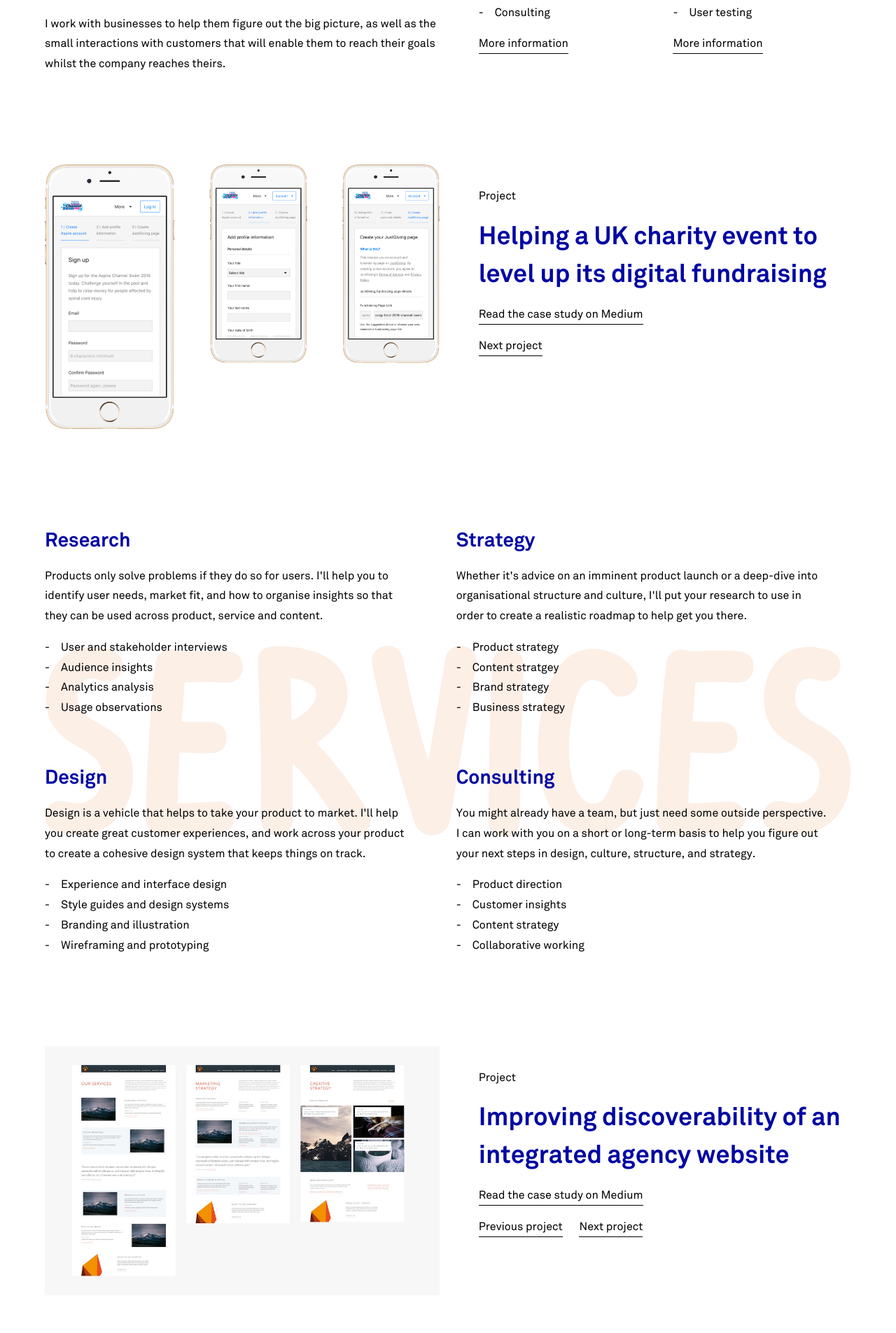
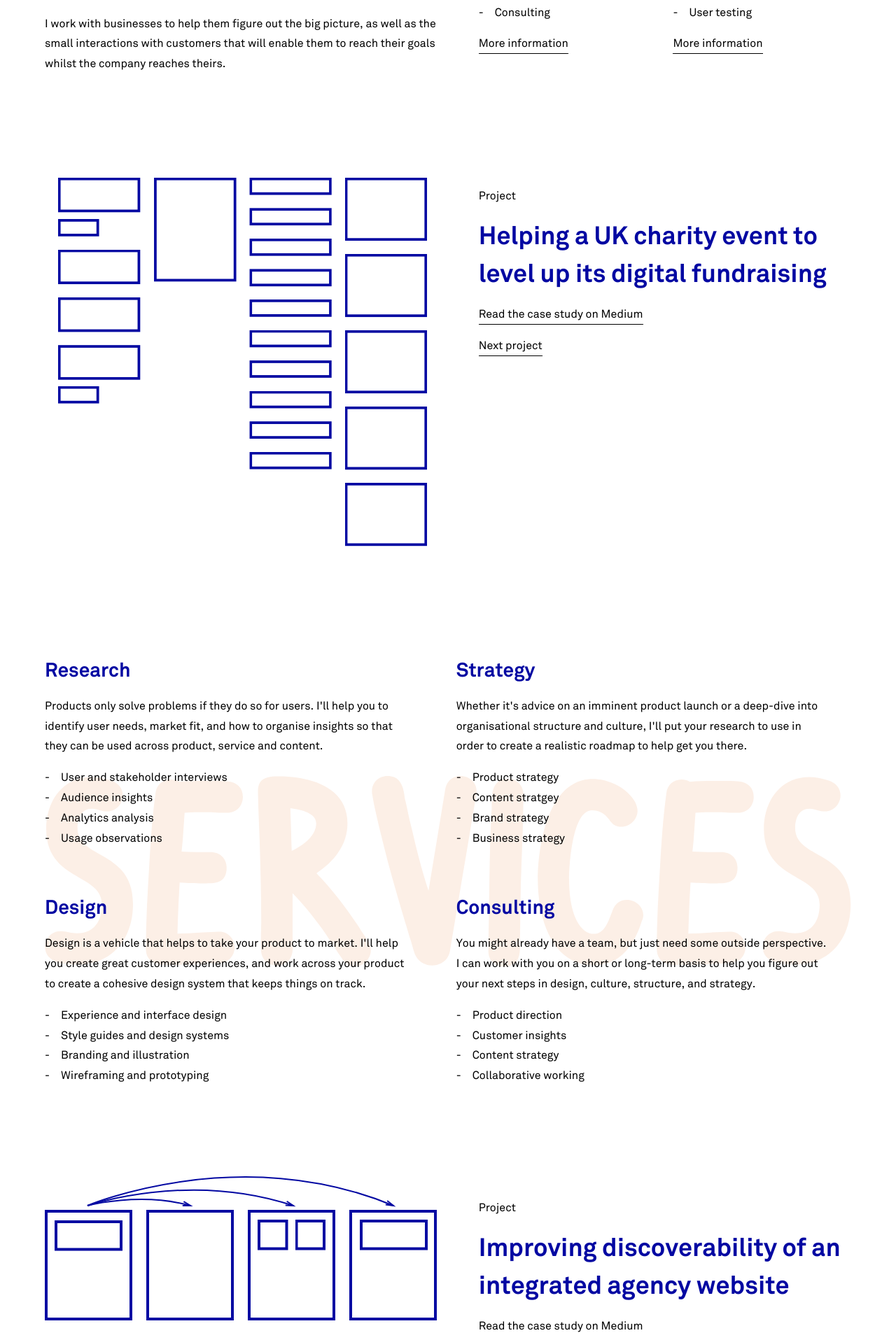
Before and after one commit to craigthomasfrost/cfdesigner.github.io, a Jekyll site: the page built from index.html, in a window 1280 px wide. Shown: the part 919-2824 px from the top of the page at 70% size. Built offline with Jekyll 4.4.1, drawn with Linux system fonts in a browser that asks for light colours.

Commit message:
visual updates

```diff
--- a/index.html
+++ b/index.html
@@ -64,7 +64,7 @@ layout: default
     <div class="m-b-4 m-b-8@m">
         <div class="layout">
             <div class="layout__item layout__item--12-of-12 layout__item--6-of-12@m">
-                <img src="/images/charity.png" alt="" class="">
+                <img src="/images/charity.svg" alt="" class="">
             </div>
             <div class="layout__item layout__item--12-of-12 layout__item--6-of-12@m">
                 <div class="p-t-2 p-l-2@m">
@@ -131,7 +131,7 @@ layout: default
     <div class="m-b-4 m-b-8@m">
         <div class="layout">
             <div class="layout__item layout__item--12-of-12 layout__item--6-of-12@m">
-                <img src="/images/agency.jpg" alt="" class="">
+                <img src="/images/agency.svg" alt="" class="">
             </div>
             <div class="layout__item layout__item--12-of-12 layout__item--6-of-12@m">
                 <div class="p-t-2 p-l-2@m">
@@ -200,7 +200,7 @@ layout: default
     <div class="m-b-4 m-b-8@m">
         <div class="layout">
             <div class="layout__item layout__item--12-of-12 layout__item--6-of-12@m">
-                <img src="/images/grocer.jpg" alt="" class="">
+                <img src="/images/grocer.svg" alt="" class="">
             </div>
             <div class="layout__item layout__item--12-of-12 layout__item--6-of-12@m">
                 <div class="p-t-2 p-l-2@m">
```
Also changed, not shown: images/agency.jpg (deleted), images/agency.svg (added), images/charity.png (deleted), images/charity.svg (added), images/grocer.jpg (deleted), images/grocer.svg (added), images/portrait.jpg (deleted).
